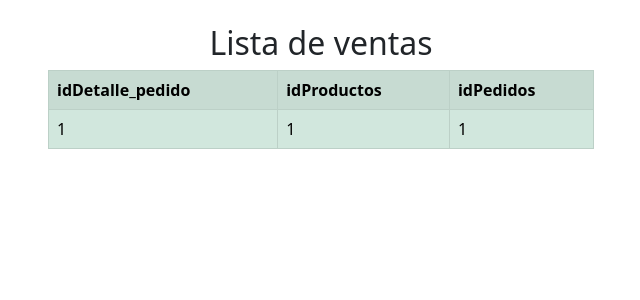
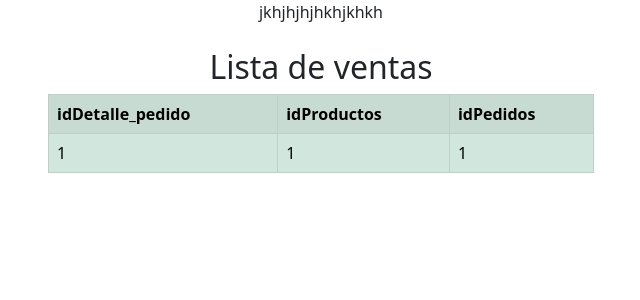
Before and after one commit to Olan-RossMiguel/JennaOFICIAL, a PHP site: page /ConsultaDetalleP.php in a window 1280 px wide. Shown: the top 300 px of the page, without its empty margins (319-959 px from the left). Run offline with PHP 8.4, Linux system fonts and the light colour scheme; tables that the repository leaves empty or names only in its code hold one stand-in row (values such as "Sample post").

Commit message:
Update ConsultaDetalleP.php

```diff
--- a/ConsultaDetalleP.php
+++ b/ConsultaDetalleP.php
@@ -12,7 +12,7 @@ rel="stylesheet"
 crossorigin="anonymous">
     </head>
     <body>
-    <center>
+    <center>jkhjhjhjhkhjkhkh
     <div class= "container text-center">
             <div class="row">
                 <div class= "col">
```
